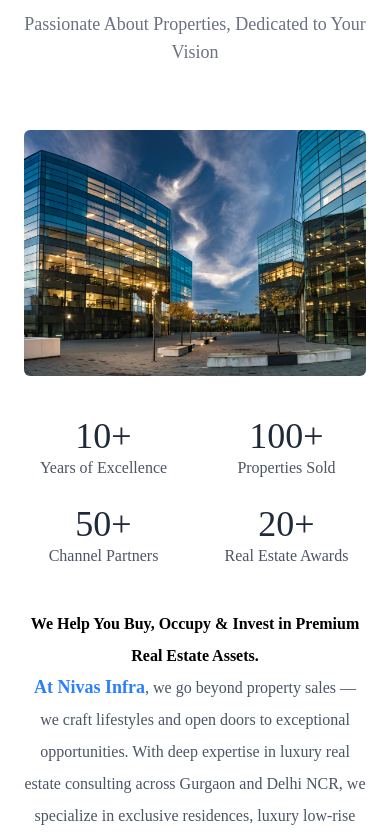
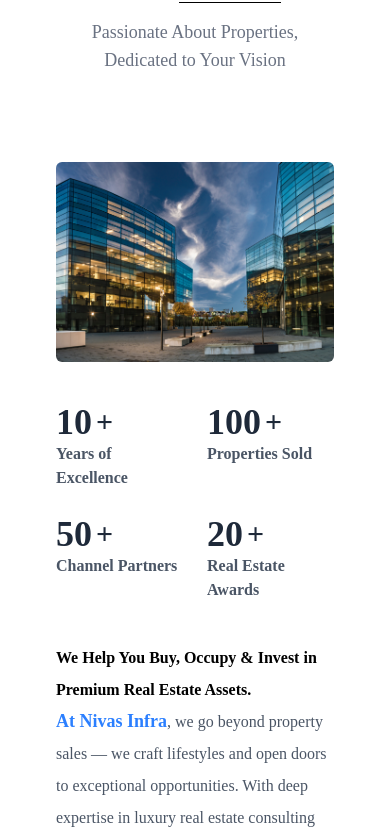
Before and after one commit to arvind-rana/Nivas-Infra, a React (Vite) app: page / in a window 390 px wide. Shown: the part 942-1781 px from the top of the page. Built offline with nearby package versions, Linux system fonts and the light colour scheme.

Commit message:
Updated About Us section

```diff
--- a/index.html
+++ b/index.html
@@ -1,6 +1,8 @@
 <!DOCTYPE html>
 <html lang="en">
   <head>
+    <link href="https://fonts.googleapis.com/css2?family=Inter:wght@400;500;600&family=Poppins:wght@400;600;700&display=swap" rel="stylesheet">
+
     <!-- ✅ Basic Meta -->
     <meta charset="UTF-8" />
     <meta name="viewport" content="width=device-width, initial-scale=1.0" />
--- a/src/components/About.jsx
+++ b/src/components/About.jsx
@@ -1,79 +1,98 @@
-import React from 'react'
-import { assets } from '../assets/assets'
-import { useNavigate } from 'react-router-dom'
-import { motion } from 'framer-motion'
-
+import React from "react";
+import { assets } from "../assets/assets";
+import { useNavigate } from "react-router-dom";
+import { motion } from "framer-motion";
 const About = () => {
   const navigate = useNavigate();
-
   return (
     <motion.div
       initial={{ opacity: 0, x: 200 }}
       transition={{ duration: 1 }}
       whileInView={{ opacity: 1, x: 0 }}
       viewport={{ once: true }}
-      className='flex flex-col items-center justify-center container mx-auto px-6 py-12 md:px-20 lg:px-32 w-full overflow-hidden'
-      id='About'
+      className="flex flex-col items-center justify-center container mx-auto p-14 md:px-20 lg:px-32 w-full overflow-hidden "
+      id="About"
     >
-      <h1 className='mb-3 text-2xl sm:text-4xl font-bold'>
-        About <span className='underline underline-offset-4 decoration-1 font-light'>Our Brand</span>
+      <h1 className=" mb-3 text-2xl sm:text-4xl font-bold ">
+        About{" "}
+        <span className="underline underline-offset-4 decoration-1 under font-light">
+          Our Brand
+        </span>
       </h1>
-
-      <p className='text-gray-500 max-w-2xl text-center mb-8 text-lg'>
-        Passionate About Properties, Dedicated to Your Vision
+      <p className="text-gray-500 max-w-90 text-center mb-8 text-lg">
+        Passionate About Properties, Dedicated to Your Vision{" "}
       </p>
-
-      <div className='flex flex-col md:flex-row items-center justify-center md:items-start md:gap-20 w-full'>
-        {/* Image Section */}
-        <div className='flex justify-center items-center md:w-1/2'>
+      <div className="flex flex-col md:flex-row items-center justify-center md:items-start md:gap-20 w-full">
+        <div className="flex justify-center items-center md:w-[50%]">
           <img
             src={assets.About_image}
-            alt="About Nivas Infra"
-            className='w-full h-auto mt-8 md:mt-14 rounded-md object-cover'
-          />
+            className="w-full justify-center items-center mt-14  rounded-md"
+          ></img>
         </div>
-
-        {/* Content Section */}
-        <div className='flex flex-col items-center text-center md:items-start md:text-left mt-10 text-gray-600'>
-          <div className='grid grid-cols-2 sm:grid-cols-2 lg:grid-cols-4 gap-6 md:gap-10 w-full 2xl:pr-28'>
+        <div className="flex flex-col items-center md:items-start mt-10 text-gray-600">
+          <div className="grid grid-cols-2 gap-6 md:gap-10 w-full 2xl:pr-28">
             <div>
-              <p className='text-4xl font-medium text-gray-800'>10+</p>
-              <p>Years of Excellence</p>
+              <p className="text-4xl md:text-5xl font-extrabold text-gray-800 flex items-center">
+                10
+                <span className="ml-1 text-3xl md:text-4xl font-extrabold">
+                  +
+                </span>
+              </p>
+              <p className="md:text-lg font-semibold">Years of Excellence</p>
             </div>
             <div>
-              <p className='text-4xl font-medium text-gray-800'>100+</p>
-              <p>Properties Sold</p>
+              <p className="text-4xl md:text-5xl font-extrabold text-gray-800 flex items-center">
+                100
+                <span className="ml-1 text-3xl md:text-4xl font-extrabold">
+                  +
+                </span>
+              </p>
+              <p className="md:text-lg font-semibold">Properties Sold</p>
             </div>
             <div>
-              <p className='text-4xl font-medium text-gray-800'>50+</p>
-              <p>Channel Partners</p>
+              <p className="text-4xl md:text-5xl font-extrabold text-gray-800 flex items-center">
+                50
+                <span className="ml-1 text-3xl md:text-4xl font-extrabold">
+                  +
+                </span>
+              </p>
+              <p className="md:text-lg font-semibold">Channel Partners</p>
             </div>
             <div>
-              <p className='text-4xl font-medium text-gray-800'>20+</p>
-              <p>Real Estate Awards</p>
+              <p className="text-4xl md:text-5xl font-extrabold text-gray-800 flex items-center">
+                20
+                <span className="ml-1 text-3xl md:text-4xl font-extrabold">
+                  +
+                </span>
+              </p>
+              <p className="md:text-lg font-semibold">Real Estate Awards</p>
             </div>
           </div>
 
-          <p className='my-10 max-w-lg leading-8'>
-            <span className='font-bold text-black'>
-              We Help You Buy, Occupy & Invest in Premium Real Estate Assets. <br />
+          <p className="my-10 max-w-lg text-base md:text-lg lg:text-lg leading-8">
+            <span className="font-bold text-black">
+              We Help You Buy, Occupy & Invest in Premium Real Estate Assets.{" "}
+              <br />
             </span>
-            <span className='font-bold text-blue-500 text-lg'>At Nivas Infra</span>, we go beyond property sales —
-            we craft lifestyles and open doors to exceptional opportunities. With deep expertise in luxury real estate consulting
-            across Gurgaon and Delhi NCR, we specialize in exclusive residences, luxury low-rise floors, and high-value commercial
-            spaces that redefine modern living and investment.
+            <span className="font-bold text-blue-500 text-lg">
+              At Nivas Infra
+            </span>
+            , we go beyond property sales — we craft lifestyles and open doors
+            to exceptional opportunities. With deep expertise in luxury real
+            estate consulting across Gurgaon and Delhi NCR, we specialize in
+            exclusive residences, luxury low-rise floors, and high-value
+            commercial spaces that redefine modern living and investment.
           </p>
-
           <button
-            onClick={() => navigate('/about-us')}
-            className='bg-blue-600 text-white px-8 py-2 rounded-md hover:bg-blue-700 transition-colors duration-200'
+            onClick={() => navigate("/about-us")}
+            className="bg-blue-600 text-white px-8 py-2 rounded-md hover:cursor-pointer"
           >
             Learn more
           </button>
         </div>
       </div>
     </motion.div>
-  )
-}
+  );
+};
 
-export default About
+export default About;
--- a/src/components/ChooseUs.jsx
+++ b/src/components/ChooseUs.jsx
@@ -1,10 +1,10 @@
-import React from 'react'
-import {motion} from 'framer-motion';
+import React from "react";
+import { motion } from "framer-motion";
 import { FaCertificate, FaHandshake, FaGem, FaUsers, FaChartLine, FaPeopleGroup } from "react-icons/fa6";
 
 const ChooseUs = () => {
 
-    const features = [
+  const features = [
     {
       icon: <FaCertificate className="text-4xl text-[#1E3A8A]" />,
       title: "Certified RERA, Trusted Real Estate Partners",
@@ -38,7 +38,6 @@ const ChooseUs = () => {
   ];
 
   return (
-
     <motion.section
       id="ChooseUs"
       initial={{ opacity: 0, y: 80 }}
@@ -48,7 +47,7 @@ const ChooseUs = () => {
       className="bg-[#F9FAFB] py-16 px-6 md:px-16 lg:px-28 text-center"
     >
       <h1 className='text-2xl sm:text-4xl font-bold mb-2 text-center'>
-        WHY <span className='underline underline-offset-4 decoration-1 under font-light'>CHOOSE US!</span>
+        WHY <span className='underline underline-offset-4 decoration-1 font-light'>CHOOSE US!</span>
       </h1>
       <p className='text-center text-gray-500 mb-12 max-w-80 mx-auto'>"Your Lifestyle, Our Expertise"</p>
 
@@ -60,8 +59,8 @@ const ChooseUs = () => {
             className="bg-white shadow-md hover:shadow-xl transition-all duration-300 rounded-xl p-8 text-center border border-gray-100"
           >
             <div className="flex justify-center mb-4">{item.icon}</div>
-            <h4 className="text-xl font-semibold mb-3 text-gray-800">{item.title}</h4>
-            <p className="text-gray-600 text-sm leading-relaxed">{item.desc}</p>
+            <h4 className="text-xl md:text-2xl font-semibold mb-3 text-gray-800">{item.title}</h4>
+            <p className="text-sm md:text-base lg:text-base text-gray-600 leading-relaxed">{item.desc}</p>
           </motion.div>
         ))}
       </div>
@@ -69,4 +68,4 @@ const ChooseUs = () => {
   )
 }
 
-export default ChooseUs
+export default ChooseUs;
--- a/src/index.css
+++ b/src/index.css
@@ -4,6 +4,7 @@
 *{
   font-family:Outfit;
 }
-html {
+html,body {
   scroll-behavior: smooth;
+  overflow-x: hidden;
 }
--- a/src/pages/Hero.jsx
+++ b/src/pages/Hero.jsx
@@ -1,20 +1,21 @@
 import React from "react";
 import { motion } from "framer-motion";
-import { assets } from "../assets/assets"; // Make sure you add your image here
+import { assets } from "../assets/assets";
 
 const Hero = () => {
   return (
     <motion.section
-    initial={{opacity:0,x:200}}
-    transition={{duration:1}}
-    whileInView={{opacity:1,x:0}}
-    viewport={{once:true}}
-
-     className="w-full py-20 md:py-32 bg-gray-100" id="hero">
+      initial={{ opacity: 0, x: 200 }}
+      transition={{ duration: 1 }}
+      whileInView={{ opacity: 1, x: 0 }}
+      viewport={{ once: true }}
+      className="w-full py-20 md:py-28 bg-gray-100"
+      id="hero"
+    >
       <div className="container mx-auto px-6 md:px-16 lg:px-24">
-        <div className="flex flex-col lg:flex-row items-center gap-16">
-          {/* LEFT IMAGE SECTION */}
-          <div className="relative w-full lg:w-1/2 h-[350px] sm:h-[320px] lg:h-[400px] rounded-xl overflow-hidden shadow-lg transform transition-transform duration-300 hover:scale-105 hover:shadow-2xl">
+        <div className="flex flex-col lg:flex-row items-center gap-12 lg:gap-16">
+          {/* LEFT IMAGE */}
+          <div className="relative w-full lg:w-1/2 h-[300px] sm:h-[320px] lg:h-[380px] rounded-xl overflow-hidden shadow-lg transform transition-transform duration-300 hover:scale-105 hover:shadow-2xl">
             <img
               src={assets.Manoj_Sahrawat}
               alt="Manoj Sharawat"
@@ -23,29 +24,27 @@ const Hero = () => {
             <div className="absolute inset-0 bg-black/2"></div>
           </div>
 
-          {/* RIGHT TEXT SECTION */}
+          {/* RIGHT TEXT */}
           <div className="w-full lg:w-1/2 text-gray-700">
-            <h2 className="text-3xl sm:text-4xl font-bold text-gray-900 leading-snug mb-6">
-
+            <h2 className="text-2xl md:text-3xl lg:text-3xl font-bold text-gray-900 leading-snug mb-5">
               <span className="text-blue-600">Founder</span>
             </h2>
 
-            <div className="space-y-4 text-base leading-relaxed">
+            <div className="space-y-4 text-base md:text-base lg:text-lg leading-relaxed">
               <p>
-                At{" "}
-                <span className="font-semibold text-blue-600">At Nivas Infra,</span>
-                 we believe real estate is more than properties—it’s about creating lifestyles and unlocking opportunities.
+                At <span className="font-semibold text-blue-600">Nivas Infra,</span> we believe real estate is more than properties—it’s about creating lifestyles and unlocking opportunities.
               </p>
 
               <p>
                 With a focus on Gurgaon and Delhi NCR, we specialize in luxury residences, low-rise floors, and high-value commercial spaces that combine modern design with smart investment potential. Our team guides clients through every step of the journey, delivering expert advice, innovative solutions, and personalized experiences. Whether you’re buying your dream home or exploring investment opportunities, Nivas Infra ensures every decision adds lasting value and elevates your way of living.
               </p>
+            </div>
 
-
-            </div>
-            <div className='mt-6'>
-                <h3 className='text-black font-bold text-xl'>Mr. Manoj Sharawat</h3>
-                <p>Founder and CEO</p>
+            <div className="mt-5">
+              <h3 className="text-black font-bold text-lg md:text-xl lg:text-xl">
+                Mr. Manoj Sharawat
+              </h3>
+              <p className="text-gray-700 md:text-base lg:text-base">Founder and CEO</p>
             </div>
           </div>
         </div>
```
Also changed, not shown: src/pages/AboutUs.jsx (line endings or trailing spaces).
